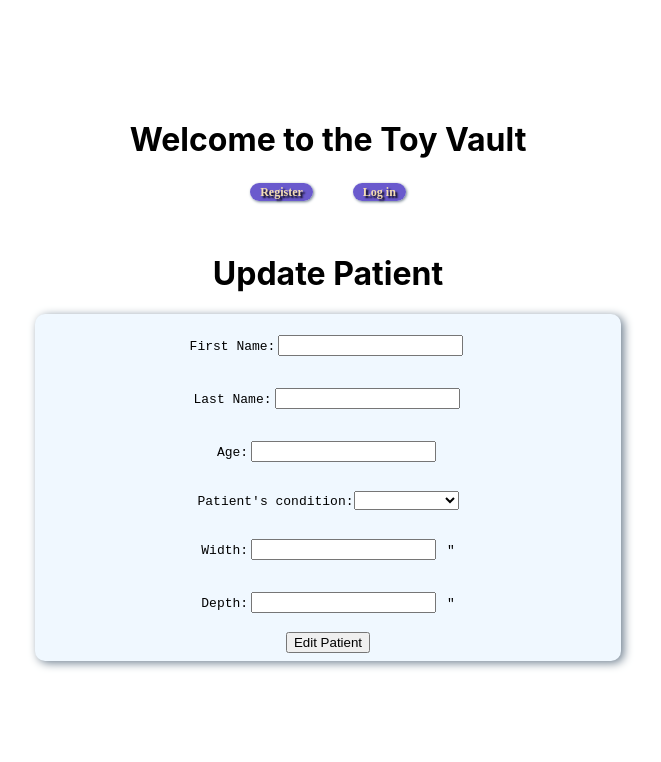
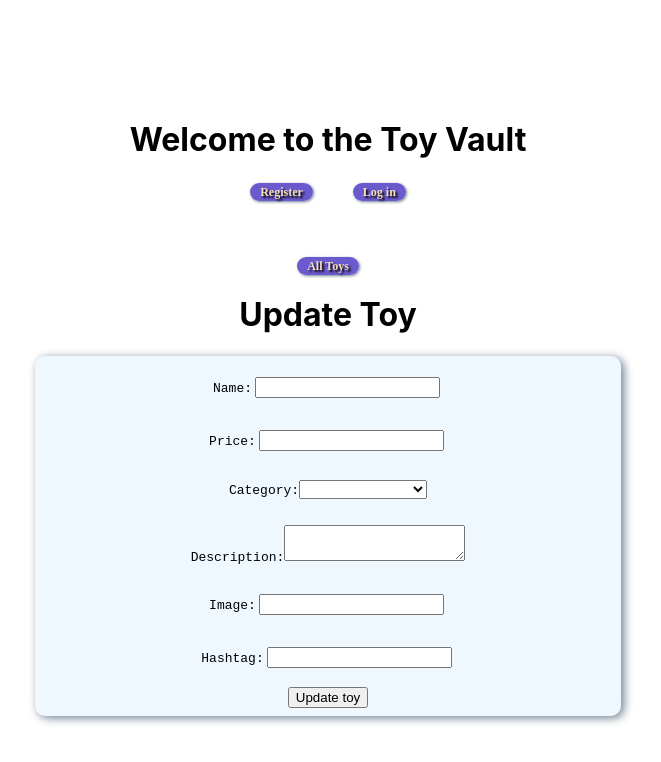
Before and after one commit to Algos-Group/Main, a React (Create React App) app in the folder toy_collector/client/: page /editToy/1 in a window 1280 px wide. Shown: the top 762 px of the page, without its empty margins (312-973 px from the left). Built offline with nearby package versions, Linux system fonts and the light colour scheme; no server answers.

Commit message:
Updated all front end
Now everything works, all we have to do is to extra functions as well as skin it

```diff
--- a/toy_collector/client/src/App.jsx
+++ b/toy_collector/client/src/App.jsx
@@ -7,9 +7,10 @@ import Login from './components/user/Login';
 import Register from './components/user/Register';
 import Dashboard from './components/user/Dashboard';
 import Update from './components/user/Update';
-import ToyList from './components/toy/ToyList';
+import ToyList from './components/toy/ToyList'
 import OneToy from './components/toy/OneToy';
 import EditToy from './components/toy/EditToy';
+import ToyForm from './components/toy/ToyForm'
 
 
 
@@ -32,7 +33,7 @@ function App() {
         <Route path = "/updateUser/:id"  element={<Update user={user} setUser={setUser}/>}></Route>
 
 
-        <Route path = "/addToy"   element={<toyForm user={user}/>}></Route>
+        <Route path = "/addToy"   element={<ToyForm user={user}/>}></Route>
         <Route path = "/allToys"   element={<ToyList user={user}/>}></Route>
         <Route path = "/Toy/:id"  element={<OneToy user={user}/>}></Route>
         <Route path = "/editToy/:id"   element={<EditToy user={user}/>}></Route>
--- a/toy_collector/client/src/components/toy/EditToy.jsx
+++ b/toy_collector/client/src/components/toy/EditToy.jsx
@@ -1,16 +1,16 @@
 import React, { useEffect, useState } from 'react'
 import axios, { Axios } from 'axios';
-import { useNavigate, useParams } from 'react-router-dom';
+import { Link, useNavigate, useParams } from 'react-router-dom';
 
 
 const EditToy= (props) => {
-  const [firstName, setFirstName] = useState("")
-    const [lastName, setLastName] = useState("")
-    const [age, setAge] = useState("")
-    const [condition, setCondition] = useState("")
-    const [width, setWidth] = useState("")
-    const [depth, setDepth] = useState("")
-    const [errors, setErrors] = useState("")
+  const [name, setName] = useState("")
+    const [price, setPrice] = useState("")
+    const [category, setCategory] = useState("")
+    const [description, setDescription] = useState("")
+    const [image, setImage] = useState("")
+    const [hashtag, setHashtag] = useState("")
+    const[errors, setErrors] = useState("")
 
 
   const navigate = useNavigate();
@@ -18,14 +18,14 @@ const EditToy= (props) => {
   const {id} = useParams()
 
 useEffect(() => {
-  axios.get(`http://localhost:8000/api/patient/${id}`, {withCredentials:true,credentials:'include'})
+  axios.get(`http://localhost:8000/api/toy/${id}`, {withCredentials:true,credentials:'include'})
   .then((res) => {
-    setFirstName(res.data.firstName)
-    setLastName(res.data.lastName)
-    setAge(res.data.age)
-    setCondition(res.data.condition)
-    setWidth(res.data.width)
-    setDepth(res.data.depth)
+    setName(res.data.name)
+    setPrice(res.data.price)
+    setCategory(res.data.category)
+    setDescription(res.data.description)
+    setImage(res.data.image)
+    setHashtag(res.data.hashtag)
   }).catch((err) => {
     console.log(err)
   })
@@ -33,13 +33,13 @@ useEffect(() => {
 
 const submitHandler = (e) => {
   e.preventDefault()
-  axios.put(`http://localhost:8000/api/updatePatient/${id}`, {
-    firstName,lastName,age,condition,width,depth
+  axios.put(`http://localhost:8000/api/update/${id}`, {
+   name, price, category, description, image, hashtag
   }, {withCredentials:true,credentials:'include'})
 .then(res => {
   console.log(res)
   console.log(res.data)
-  navigate("/allPatients")
+  navigate("/allToys")
 }).catch(err=> {
   console.log(err)
   setErrors(err.response.data.errors)
@@ -48,50 +48,56 @@ const submitHandler = (e) => {
 }
 return (
       <div className="mainBody">
-        <h1> Update Patient</h1>
+        <Link className="buttons" to="/allToys">All Toys</Link>
+        <h1> Update Toy</h1>
         <form className="basicForm" onSubmit={submitHandler}>
-                <p><label>First Name:
-                    <input type="text" name="firstName" onChange={ (e)=>setFirstName(e.target.value)} value={firstName} />
+                <p><label>Name:
+                    <input type="text" name="name" onChange={ (e)=>setName(e.target.value)} value={name} />
                 </label>
                 </p>
-                { errors.firstName ? <span className='warning'>{errors.firstName.message}</span> :null}
-                <p><label>Last Name:
-                <input type="text" name="lastName" onChange={ (e)=>setLastName(e.target.value)} value={lastName} />
+                { errors.name ? <span className='warning'>{errors.name.message}</span> :null}
+                <p><label>Price:
+                <input type="number" name="price" onChange={ (e)=>setPrice(e.target.value)} value={price} />
 
                 </label>
                 </p>
-                { errors.lastName ? <span className='warning'>{errors.lastName.message}</span> :null}
+                { errors.price ? <span className='warning'>{errors.price.message}</span> :null}
 
                 <p>
-                <label>Age:
-                <input type="number" name="age" onChange={ (e)=>setAge(e.target.value)} value={age} />
-                </label>
-                </p>
-                { errors.age ? <span className='warning'>{errors.age.message}</span> :null}
-                <p>
-                <label>Patient's condition:
-                <select name="type"  onChange={ (e)=>setCondition(e.target.value)} value={condition}>
-                        <option value=""></option>
-                        <option value="Cerebal Palsy">Cerebal Palsy</option>
-                        <option value="Stroke">Stroke</option>
-                        <option value="Loss of Limb">Loss of Limb</option>
+                <label>Category:
+                <select name="category"  onChange={ (e)=>setCategory(e.target.value)} value={category}>
+                <option value=""></option>
+                        <option value="Action Figures">Action Figure</option>
+                        <option value="Animals">Animals</option>
+                        <option value="Cars">Cars</option>
+                        <option value="Construction Toys">Construction Toys</option>
+                        <option value="Creative Toys">Creative Toys</option>
+                        <option value="Dolls">Dolls</option>
+                        <option value="Educational Toys">Educational Toys</option>
+                        <option value="Electronic Toys">Electronic Toys</option>
+                        <option value="Puzzle">Puzzle</option>
+                        <option value="Games">Games</option>
                     </select>
                 </label>
                 </p>
-                { errors.condition ? <span className='warning'>{errors.condition.message}</span> :null}
+                { errors.category ? <span className='warning'>{errors.category.message}</span> :null}
                 <p>
-                <label>Width:
-                    <input type="text" onChange={ (e)=>setWidth(e.target.value)} name="width" value={width} /> "
+                <label>Description:
+                <textarea name="description" onChange={ (e)=>setDescription(e.target.value)} value={description} />
                 </label>
                 </p>
-                { errors.width ? <span className='warning'>{errors.width.message}</span> :null}
+                { errors.description ? <span className='warning'>{errors.description.message}</span> :null}
                 <p>
-                <label>Depth:
-                    <input type="text" onChange={ (e)=>setDepth(e.target.value)} name="depth" value={depth} /> "
+                <label>Image:
+                <input type="text" name="image" onChange={ (e)=>setImage(e.target.value)} value={image} />
                 </label>
                 </p>
-                { errors.depth ? <span className='warning'>{errors.depth.message}</span> :null}
-                <input type="submit" value="Edit Patient"></input>
+                <p>
+                <label>Hashtag:
+                <input type="text" name="hashtag" onChange={ (e)=>setHashtag(e.target.value)} value={hashtag} />
+                </label>
+                </p>
+                <input type="submit" value="Update toy"></input>
             </form>
       </div>
   )
--- a/toy_collector/client/src/components/toy/OneToy.jsx
+++ b/toy_collector/client/src/components/toy/OneToy.jsx
@@ -6,13 +6,13 @@ import DeleteToyButton from "../DeleteToyButton";
 
 const OneToy = ({user}) => {
   const [name, setName] = useState("")
-  const [price, setPrice] = useState("")
-  const [year, setYear] = useState("")
-  const [submitter, setSubmitter] = useState("")
-  const [image, setImage] = useState("")
-  const [errors, setErrors] = useState("")
-  const [rating, setRating] = useState("")
-  const [available, setAvailable] = useState("")
+    const [price, setPrice] = useState("")
+    const [category, setCategory] = useState("")
+    const [description, setDescription] = useState("")
+    const [image, setImage] = useState("")
+    const [hashtag, setHashtag] = useState("")
+    const [submitter, setSubmitter] = useState("")
+    const[errors, setErrors] = useState("")
     const {id} = useParams();
     const navigate = useNavigate();
     const [list, setList] = useState([])
@@ -24,59 +24,28 @@ const OneToy = ({user}) => {
         .then((res) => {
             console.log("this is", res.data);
             setName(res.data.name)
-            setYear(res.data.year)
             setPrice(res.data.price)
-            setSubmitter(res.data.submitter)
-            setRating(res.data.rating)
+            setCategory(res.data.category)
+            setDescription(res.data.description)
             setImage(res.data.image)
+            setHashtag(res.data.hashtag)
         }).catch(err=> console.log(err))
     } , [id])
 
-    useEffect(() => {
-      axios.get('http://localhost:8000/api/allWheelchairs', {withCredentials:true,credentials:'include'})
-  .then(res => {
-      setList(res.data)
-  })
-  } , [])
 
-  const submitToyHandler = (e) => {
-    e.preventDefault()
-    axios.put(`http://localhost:8000/api/updateToy/${id}`, {
-      name, price, year, submitter, image, rating, available
-    }, {withCredentials:true,credentials:'include'})
-    .then(res => {
-      console.log(res.data)
-      console.log("helllooooooo")
-    navigate("/allToys")
-  }).catch(err=> {
-    console.log( {})
-    console.log(err)
 
-  })
-  }
 
   return (
     <div className="mainBody">
       <div className="displayForm">
         <Link className="buttons" to="/allToys">All Toys</Link>
         <h2>{name}</h2>
-        <h3>Year Manufactured: {year}</h3>
-        <h4>Price: ${price}</h4>
+        <p>Price: ${price}</p>
+        <p>Category: {category}</p>
         <p>Submitted by: {submitter}</p>
-        <p>Rating: {rating}</p>
-        <p>Submitter: {submitter}</p>
-        <p>Sold?: {available}</p>
-
-        { {available} ?
-        <>
-        </>
-        :
-
-        <>
-        <p>Toy sold to: {}</p>
-        </>
-        }
-
+        <p>Description: {description}</p>
+        <img src={image} alt={name} />
+        <br />
         <Link className="buttons" to={`/editToy/${id}`}>Edit Toy</Link>
         <DeleteToyButton className="warnButton" ToyId={id} />
     </div>
--- a/toy_collector/client/src/components/toy/ToyForm.jsx
+++ b/toy_collector/client/src/components/toy/ToyForm.jsx
@@ -5,10 +5,12 @@ import { useNavigate } from 'react-router-dom';
 const ToyForm= ({user,setUser}) => {
 
     const [name, setName] = useState("")
+    const [price, setPrice] = useState("")
     const [category, setCategory] = useState("")
     const [description, setDescription] = useState("")
     const [image, setImage] = useState("")
     const [hashtag, setHashtag] = useState("")
+    const [submitter, setSubmitter] = useState("")
     const [errors, setErrors] = useState("")
 
     const navigate = useNavigate();
@@ -17,10 +19,12 @@ const ToyForm= ({user,setUser}) => {
         e.preventDefault()
         axios.post('http://localhost:8000/api/addToy', {
            name,
+           price,
            category,
            description,
            image,
-           hashtag
+           hashtag,
+           submitter
     }, {withCredentials:true, credentials:"include"})
     .then(res => {
         console.log(res)
@@ -42,11 +46,18 @@ return (
                 </label>
                 </p>
                 { errors.name ? <span className='warning'>{errors.name.message}</span> :null}
+                <input type="hidden" onChange={ (e)=>setSubmitter(e.target.value)} value={user._id}></input>
+                {/* here  is the hidden user._id field */}
+                <p><label>Price: $
+                    <input type="number" name="price" onChange={ (e)=>setPrice(e.target.value)} value={price} />
+                </label>
+                </p>
+                { errors.price ? <span className='warning'>{errors.name.message}</span> :null}
                 <p>
                 <label>Category:
                 <select name="category"  onChange={ (e)=>setCategory(e.target.value)} value={category}>
                         <option value=""></option>
-                        <option value="Action Figure">Action Figure</option>
+                        <option value="Action Figures">Action Figure</option>
                         <option value="Animals">Animals</option>
                         <option value="Cars">Cars</option>
                         <option value="Construction Toys">Construction Toys</option>
--- a/toy_collector/client/src/components/toy/ToyList.jsx
+++ b/toy_collector/client/src/components/toy/ToyList.jsx
@@ -12,44 +12,36 @@ const ToyList = ({user}) => {
         .then(res => setList(res.data))
     } , [])
 
-    const removeFromDom = (patientId) => {
-        setList(list.filter(patient => patient._id !== patientId))
-        }
   return (
     <div className='mainBody'>
         <table className='tableRow'>
             <tbody>
             <tr>
                             <th>Name:</th>
-                            <th>Action</th>
+                            <th>Price:</th>
+                            <th>Category:</th>
+                            <th>Action;</th>
             </tr>
-        {list.map((patient,index) => {
-            return (
-                <>
 
-                    { (user.firstName + ' ' + user.lastName === patient.submitter) || (user.admin) ?
-                    // { !(patient.assignedWheelchair) && (user.firstName + ' ' + user.lastName === patient.submitter) || (user.admin)   ?
-
-                        <>
+                {list.map((toy,index) => {
+                    return(
                     <tr key={index}>
                             <td>
-                                <Link className="" to={`/patient/${patient._id}`}>{patient.lastNaME} {patient.firstName}'s page</Link>
+                                <Link className="" to={`/toy/${toy._id}`}> {toy.name}'s page</Link>
                             </td>
                             <td>
-                                <Link className="buttons" to={`/editToy/${patient._id}`}>Edit Toy</Link>
-                                <DeleteToyButton patientId={patient._id} />
+                                <p>$ {toy.price}</p>
+                            </td>
+                            <td>
+                                <p>{toy.category}</p>
+                            </td>
+                            <td>
+                                <Link className="buttons" to={`/editToy/${toy._id}`}>Edit Toy</Link>
+                                <DeleteToyButton toyId={toy._id} />
+                            </td>
+                    </tr>   )
+                })}
 
-                            </td>
-                    </tr>
-                        </>
-                        :
-                        <>
-                        </>
-                    }
-                </>
-
-                )})
-            }
             </tbody>
             </table>
     </div>
```
Also changed, not shown: toy_collector/client/src/components/user/Dashboard.jsx (+11 -10 lines), 1 other file (tests, documents, lock files or other folders).
